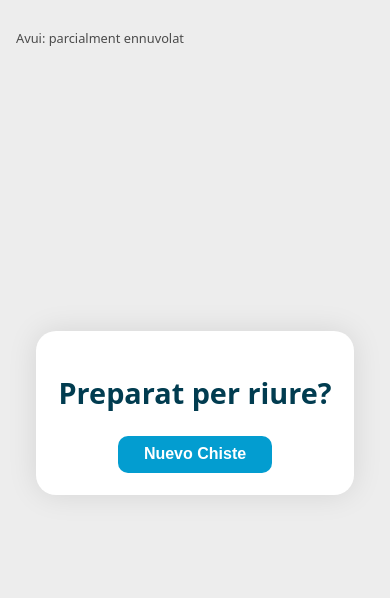
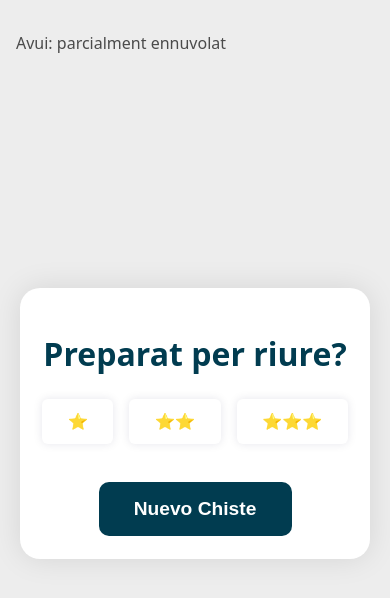
Before and after one commit to francamateus93/4.API, a website built with webpack: page dist/index.html in a window 390 px wide. Built offline with nearby package versions, Linux system fonts and the light colour scheme; no server answers.

Commit message:
Ejercicio 3 - Layout Completed

```diff
--- a/dist/index.html
+++ b/dist/index.html
@@ -17,6 +17,11 @@
     <div class="joke-container">
       <h1>Preparat per riure?</h1>
       <p id="joke-text"></p>
+      <div class="score-buttons">
+        <button class="score-btn">⭐</button>
+        <button class="score-btn">⭐⭐</button>
+        <button class="score-btn">⭐⭐⭐</button>
+      </div>
       <button id="joke-next">Nuevo Chiste</button>
     </div>
   </main>
--- a/dist/style.css
+++ b/dist/style.css
@@ -26,7 +26,7 @@ main {
 .joke-container {
   background-color: #fff;
   padding: 4rem;
-  box-shadow: 0 0 30px rgba(0, 0, 0, 0.1) ;
+  box-shadow: 0 0 30px rgba(0, 0, 0, 0.1);
   border-radius: 20px;
   max-width: 500px;
   margin: auto 1.4rem;
@@ -44,9 +44,9 @@ main {
   margin-bottom: 2rem;
 }
 
-.joke-container button {
+#joke-next {
   font-size: 1.2rem;
-  background-color: #039dd0;
+  background-color: #013c50;
   padding: 1rem 2.2rem;
   border: none;
   border-radius: 10px;
@@ -55,20 +55,45 @@ main {
   cursor: pointer;
 }
 
-.joke-container button:hover {
-  background-color: #013c50;
+#joke-next:hover {
+  background-color: #039dd0;
 }
 
-/* Media Queries*/
+.score-buttons {
+  display: flex;
+  justify-content: center;
+  gap: 1rem;
+  margin-bottom: 1rem;
+}
+
+.score-btn {
+  background-color: transparent;
+  box-shadow: 0 0 10px rgba(14, 0, 73, 0.1);
+  border: none;
+  border-radius: 6px;
+  padding: 0.5rem;
+  cursor: pointer;
+  margin-bottom: 1.4rem;
+}
+
+.score-btn:hover {
+  box-shadow: 0 0 15px rgba(14, 0, 73, 0.3);
+}
+
+.score-btn:active {
+  box-shadow: 0 0 15px rgba(14, 0, 73, 0.5);
+}
+
+/*-------------- Media Queries ------------*/
 
 /* Pantalla pequeña */
 @media (max-width: 480px) {
   header p {
     font-size: 0.8rem;
   }
+
   .joke-container {
     padding: 1.2rem;
-    margin
   }
 
   .joke-container h1 {
@@ -88,24 +113,24 @@ main {
 /* Pantalla normal */
 @media (max-width: 768px) {
   header p {
-    font-size: 0.8rem;
+    font-size: 1rem;
   }
   .joke-container {
     padding: 1.4rem;
   }
 
   .joke-container h1 {
-    font-size: 1.8rem;
+    font-size: 2rem;
     margin-bottom: 1rem;
   }
 
   .joke-container p {
-    font-size: 0.8rem;
+    font-size: 1rem;
     margin-bottom: 1.5rem;
   }
 
   .joke-container button {
     font-size: 1rem;
-    padding: 0.6rem 1.6rem;
+    padding: 0.8rem 1.6rem;
   }
 }
```
